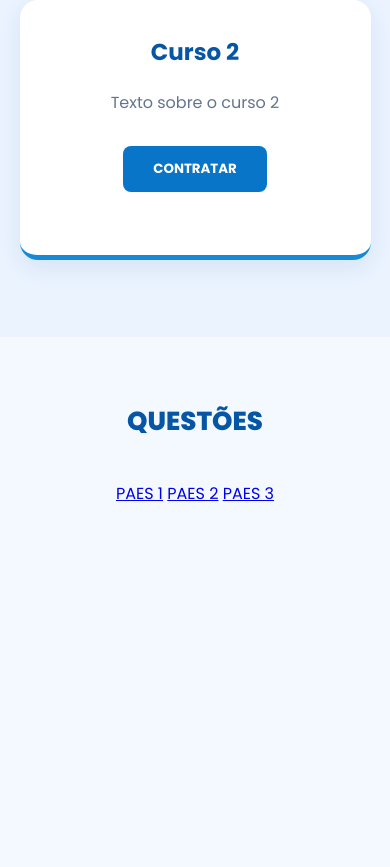
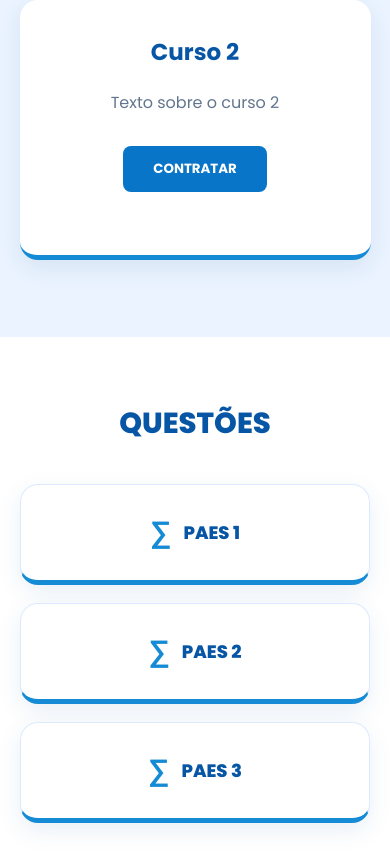
Before and after one commit to acfp149610-arch/acfp149610-arch.github.io, a plain HTML site: page index.html in a window 390 px wide. Shown: the part 1614-2481 px from the top of the page. Before the commit the page ends 2185 px from the top, so only its background shows below. Drawn offline with Linux system fonts and the light colour scheme.

Commit message:
Update style.css

```diff
--- a/style.css
+++ b/style.css
@@ -189,42 +189,82 @@ button:hover {
 
 #questoes {
     padding: 90px 8%;
+    background: #ffffff;
     text-align: center;
-    background: #f4f8ff;
 }
 
 #questoes h3 {
-    font-size: clamp(26px, 4vw, 36px);
+    font-size: 36px;
     color: #0756a5;
-    margin-bottom: 40px;
     font-weight: 800;
+    margin-bottom: 45px;
 }
 
-#questoes p {
+#questoes a {
     display: inline-flex;
     align-items: center;
     justify-content: center;
-    vertical-align: top;
-    width: 260px;
-    min-height: 100px;
+
+    width: 240px;
+    min-height: 115px;
+
+    margin: 12px;
     padding: 25px;
-    margin: 12px;
-    border-radius: 16px;
-    background: white;
+
+    background: #ffffff;
     color: #0756a5;
-    font-size: 16px;
-    font-weight: 700;
-    cursor: pointer;
+
+    border: 1px solid #dceaff;
+    border-bottom: 5px solid #168bd5;
+    border-radius: 18px;
+
+    text-decoration: none;
+    font-size: 20px;
+    font-weight: 800;
+
+    box-shadow: 0 8px 25px rgba(7, 86, 165, 0.09);
+
     transition: all 0.3s ease;
-    border: 1px solid #c5ddf8;
-    box-shadow: 0 6px 20px #073b7510;
 }
 
-#questoes p:hover {
-    background: linear-gradient(135deg, #0756a5, #168bd5);
+#questoes a::before {
+    content: "∑";
+    font-size: 30px;
+    margin-right: 12px;
+    color: #168bd5;
+}
+
+#questoes a:hover {
+    background: #0756a5;
     color: white;
-    transform: translateY(-6px);
-    box-shadow: 0 12px 25px #0756a530;
+    transform: translateY(-7px);
+    border-bottom-color: #168bd5;
+    box-shadow: 0 15px 30px rgba(7, 86, 165, 0.2);
+}
+
+#questoes a:hover::before {
+    color: white;
+}
+
+/* CELULAR */
+
+@media (max-width: 700px) {
+    #questoes {
+        padding: 65px 5%;
+    }
+
+    #questoes h3 {
+        font-size: 29px;
+        margin-bottom: 30px;
+    }
+
+    #questoes a {
+        width: 100%;
+        max-width: 350px;
+        min-height: 90px;
+        margin: 9px 0;
+        font-size: 18px;
+    }
 }
 
 /* CELULAR */
```
